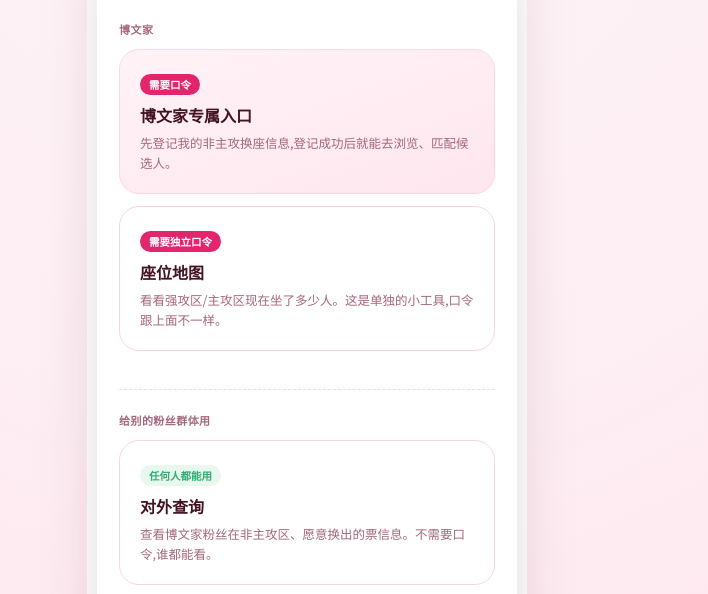
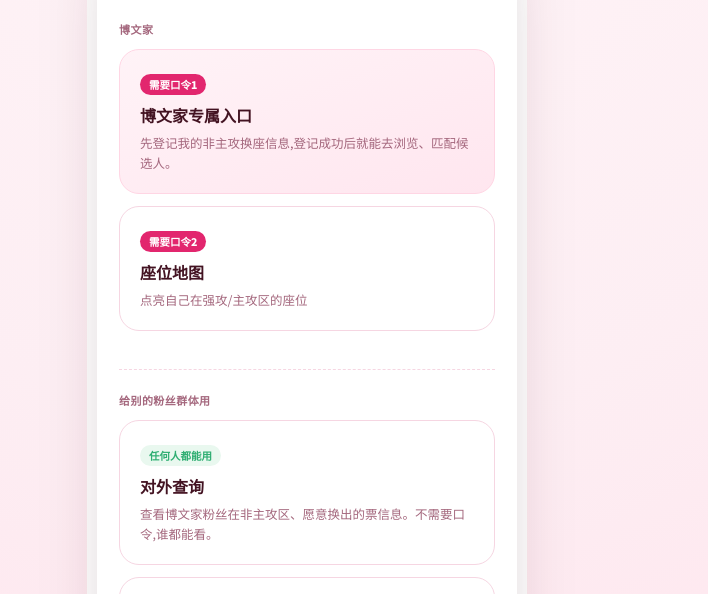
Before and after one commit to YC-451/fifthseatswap, a website: page seatswap/public/index.html in a window 1280 px wide. Shown: the part 150-744 px from the top of the page, without its empty margins (333-1041 px from the left). Drawn offline with Linux system fonts and the light colour scheme.

Commit message:
Update index.html

```diff
--- a/seatswap/public/index.html
+++ b/seatswap/public/index.html
@@ -39,14 +39,14 @@
     <div class="entry-group">
       <div class="group-label">博文家</div>
       <a class="portal-card internal" href="register.html?entry=1">
-        <span class="badge pw">需要口令</span>
+        <span class="badge pw">需要口令1</span>
         <h3>博文家专属入口</h3>
         <p>先登记我的非主攻换座信息,登记成功后就能去浏览、匹配候选人。</p>
       </a>
       <a class="portal-card" href="seatmap.html">
-        <span class="badge pw">需要独立口令</span>
+        <span class="badge pw">需要口令2</span>
         <h3>座位地图</h3>
-        <p>看看强攻区/主攻区现在坐了多少人。这是单独的小工具,口令跟上面不一样。</p>
+        <p>点亮自己在强攻/主攻区的座位</p>
       </a>
     </div>
 
```
